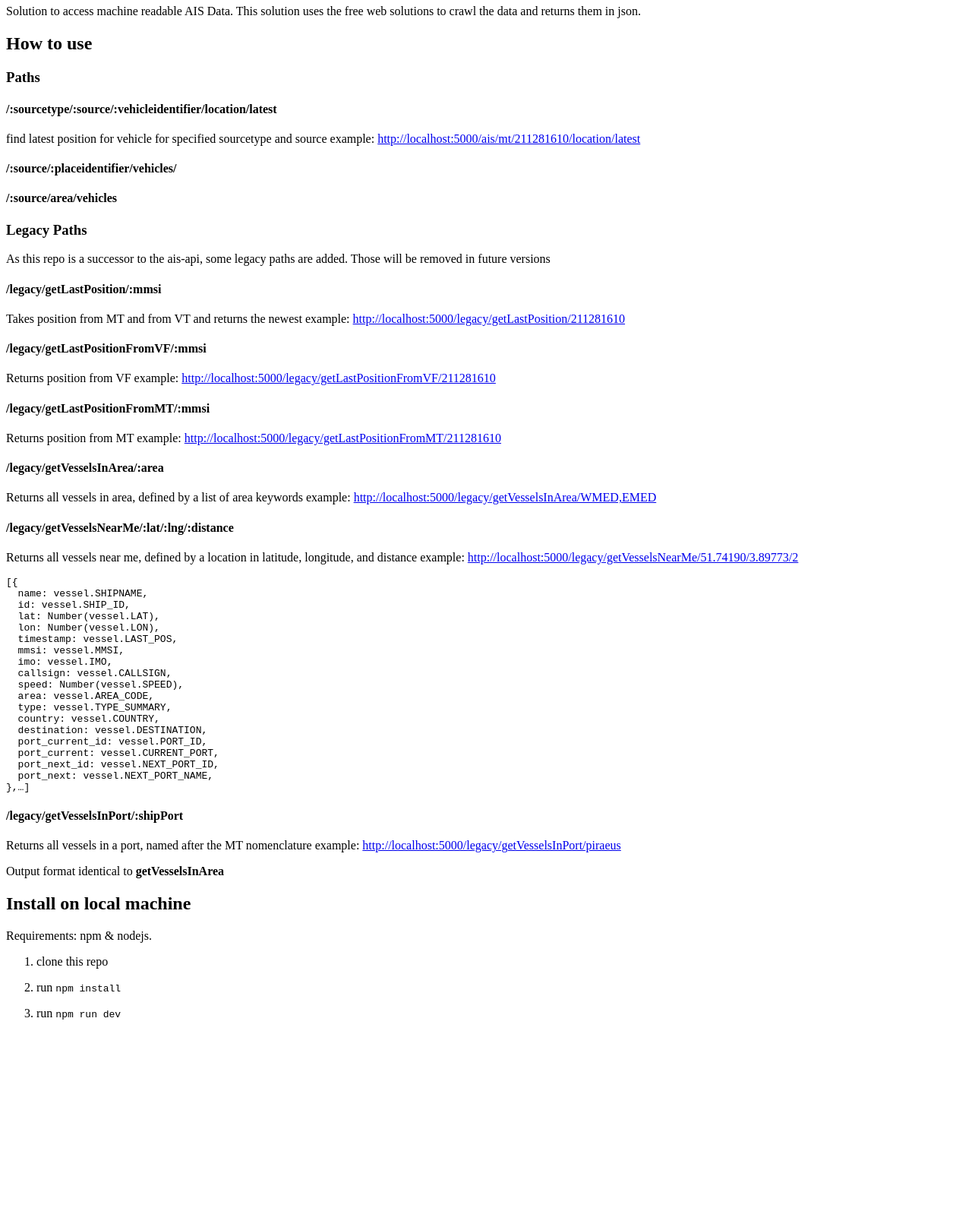
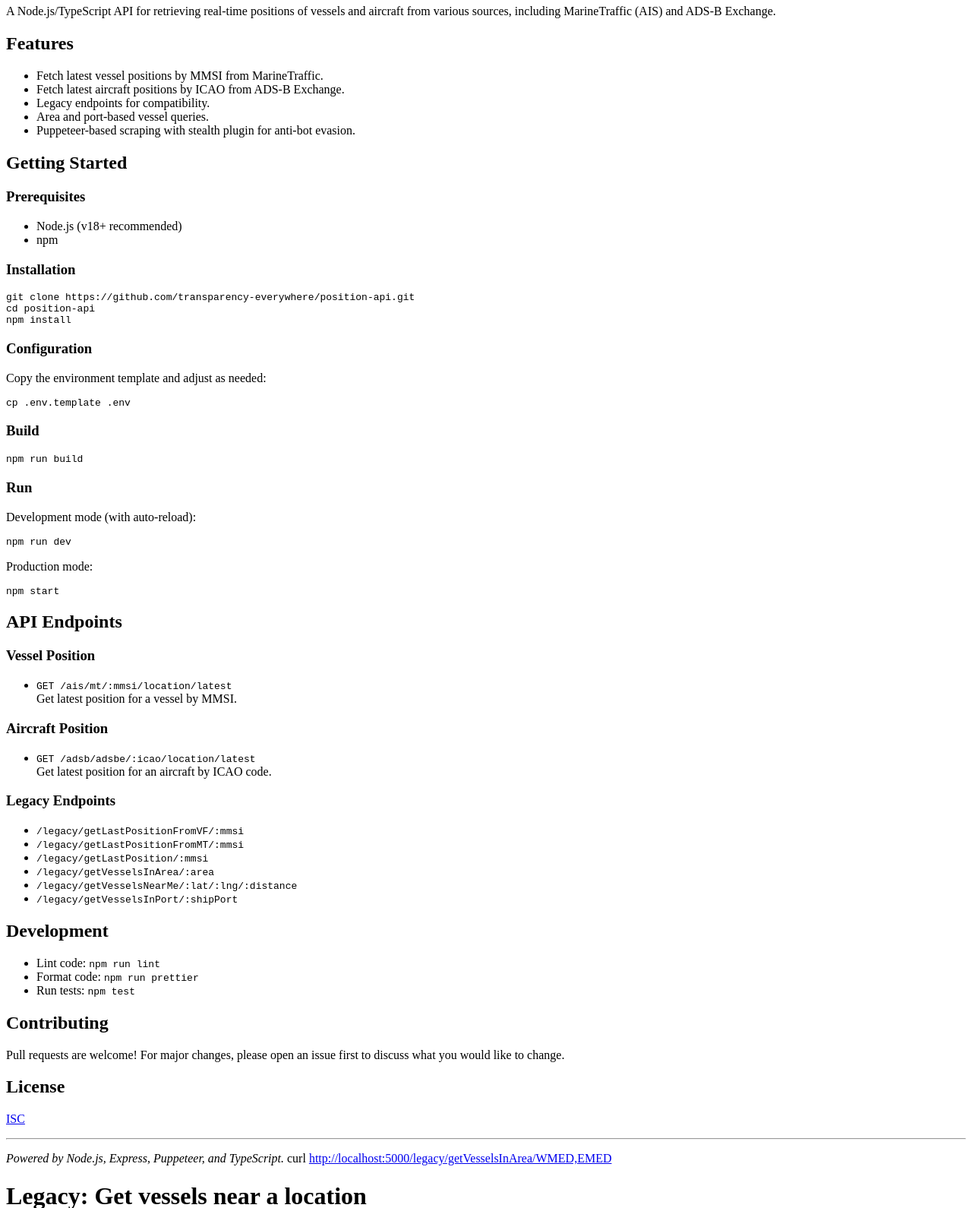
Before and after one commit to transparency-everywhere/position-api, a website: page src/static/index.html in a window 1280 px wide. Shown: the part 60-1650 px from the top of the page at 76% size. Before the commit the page ends 1419 px from the top, so only its background shows below. Drawn offline with Linux system fonts and the light colour scheme.

Commit message:
docs: update README and index.html for improved clarity and structure

````diff
--- a/src/static/index.html
+++ b/src/static/index.html
@@ -1,60 +1,140 @@
-<h1 id="locationsource">locationsource</h1>
-<p>Solution to access machine readable AIS Data. This solution uses the free web solutions to crawl the data and returns them in json.</p>
-<h2 id="how-to-use">How to use</h2>
-<h3 id="paths">Paths</h3>
-<h4 id="-sourcetype-source-vehicleidentifier-location-latest">/:sourcetype/:source/:vehicleidentifier/location/latest</h4>
-<p>find latest position for vehicle for specified sourcetype and source
-example: <a href="http://localhost:5000/ais/mt/211281610/location/latest">http://localhost:5000/ais/mt/211281610/location/latest</a></p>
-<h4 id="-source-placeidentifier-vehicles-">/:source/:placeidentifier/vehicles/</h4>
-<h4 id="-source-area-vehicles">/:source/area/vehicles</h4>
-<h3 id="legacy-paths">Legacy Paths</h3>
-<p>As this repo is a successor to the ais-api, some legacy paths are added. Those will be removed in future versions</p>
-<h4 id="-legacy-getlastposition-mmsi">/legacy/getLastPosition/:mmsi</h4>
-<p>Takes position from MT and from VT and returns the newest
-example: <a href="http://localhost:5000/legacy/getLastPosition/211281610">http://localhost:5000/legacy/getLastPosition/211281610</a></p>
-<h4 id="-legacy-getlastpositionfromvf-mmsi">/legacy/getLastPositionFromVF/:mmsi</h4>
-<p>Returns position from VF
-example: <a href="http://localhost:5000/legacy/getLastPositionFromVF/211281610">http://localhost:5000/legacy/getLastPositionFromVF/211281610</a></p>
-<h4 id="-legacy-getlastpositionfrommt-mmsi">/legacy/getLastPositionFromMT/:mmsi</h4>
-<p>Returns position from MT
-example: <a href="http://localhost:5000/legacy/getLastPositionFromMT/211281610">http://localhost:5000/legacy/getLastPositionFromMT/211281610</a></p>
-<h4 id="-legacy-getvesselsinarea-area">/legacy/getVesselsInArea/:area</h4>
-<p>Returns all vessels in area, defined by a list of area keywords
-example: <a href="http://localhost:5000/legacy/getVesselsInArea/WMED,EMED">http://localhost:5000/legacy/getVesselsInArea/WMED,EMED</a></p>
-<h4 id="-legacy-getvesselsnearme-lat-lng-distance">/legacy/getVesselsNearMe/:lat/:lng/:distance</h4>
-<p>Returns all vessels near me, defined by a location in latitude, longitude, and distance
-example: <a href="http://localhost:5000/legacy/getVesselsNearMe/51.74190/3.89773/2">http://localhost:5000/legacy/getVesselsNearMe/51.74190/3.89773/2</a></p>
-<pre><code class="lang-Javascript">[{
-  name: vessel<span class="hljs-selector-class">.SHIPNAME</span>,
-  id: vessel<span class="hljs-selector-class">.SHIP_ID</span>,
-  lat: Number(vessel.LAT),
-  lon: Number(vessel.LON),
-  timestamp: vessel<span class="hljs-selector-class">.LAST_POS</span>,
-  mmsi: vessel<span class="hljs-selector-class">.MMSI</span>,
-  imo: vessel<span class="hljs-selector-class">.IMO</span>,
-  callsign: vessel<span class="hljs-selector-class">.CALLSIGN</span>,
-  speed: Number(vessel.SPEED),
-  area: vessel<span class="hljs-selector-class">.AREA_CODE</span>,
-  type: vessel<span class="hljs-selector-class">.TYPE_SUMMARY</span>,
-  country: vessel<span class="hljs-selector-class">.COUNTRY</span>,
-  destination: vessel<span class="hljs-selector-class">.DESTINATION</span>,
-  port_current_id: vessel<span class="hljs-selector-class">.PORT_ID</span>,
-  port_current: vessel<span class="hljs-selector-class">.CURRENT_PORT</span>,
-  port_next_id: vessel<span class="hljs-selector-class">.NEXT_PORT_ID</span>,
-  port_next: vessel<span class="hljs-selector-class">.NEXT_PORT_NAME</span>,
-},…]
-</code></pre>
-<h4 id="-legacy-getvesselsinport-shipport">/legacy/getVesselsInPort/:shipPort</h4>
-<p>Returns all vessels in a port, named after the MT nomenclature
-example: <a href="http://localhost:5000/legacy/getVesselsInPort/piraeus">http://localhost:5000/legacy/getVesselsInPort/piraeus</a></p>
-<p>Output format identical to <strong>getVesselsInArea</strong></p>
-<h2 id="install-on-local-machine">Install on local machine</h2>
-<p>Requirements: npm &amp; nodejs.</p>
-<ol>
-<li><p>clone this repo</p>
-</li>
-<li><p>run <code>npm install</code></p>
-</li>
-<li><p>run <code>npm run dev</code></p>
-</li>
-</ol>
+<h1 id="position-api">Position API</h1>
+<p>A Node.js/TypeScript API for retrieving real-time positions of
+vessels and aircraft from various sources, including MarineTraffic (AIS)
+and ADS-B Exchange.</p>
+<h2 id="features">Features</h2>
+<ul>
+<li>Fetch latest vessel positions by MMSI from MarineTraffic.</li>
+<li>Fetch latest aircraft positions by ICAO from ADS-B Exchange.</li>
+<li>Legacy endpoints for compatibility.</li>
+<li>Area and port-based vessel queries.</li>
+<li>Puppeteer-based scraping with stealth plugin for anti-bot
+evasion.</li>
+</ul>
+<h2 id="getting-started">Getting Started</h2>
+<h3 id="prerequisites">Prerequisites</h3>
+<ul>
+<li>Node.js (v18+ recommended)</li>
+<li>npm</li>
+</ul>
+<h3 id="installation">Installation</h3>
+<div class="sourceCode" id="cb1"><pre
+class="sourceCode bash"><code class="sourceCode bash"><span id="cb1-1"><a href="#cb1-1" aria-hidden="true" tabindex="-1"></a><span class="fu">git</span> clone https://github.com/transparency-everywhere/position-api.git</span>
+<span id="cb1-2"><a href="#cb1-2" aria-hidden="true" tabindex="-1"></a><span class="bu">cd</span> position-api</span>
+<span id="cb1-3"><a href="#cb1-3" aria-hidden="true" tabindex="-1"></a><span class="ex">npm</span> install</span></code></pre></div>
+<h3 id="configuration">Configuration</h3>
+<p>Copy the environment template and adjust as needed:</p>
+<div class="sourceCode" id="cb2"><pre
+class="sourceCode bash"><code class="sourceCode bash"><span id="cb2-1"><a href="#cb2-1" aria-hidden="true" tabindex="-1"></a><span class="fu">cp</span> .env.template .env</span></code></pre></div>
+<h3 id="build">Build</h3>
+<div class="sourceCode" id="cb3"><pre
+class="sourceCode bash"><code class="sourceCode bash"><span id="cb3-1"><a href="#cb3-1" aria-hidden="true" tabindex="-1"></a><span class="ex">npm</span> run build</span></code></pre></div>
+<h3 id="run">Run</h3>
+<p>Development mode (with auto-reload):</p>
+<div class="sourceCode" id="cb4"><pre
+class="sourceCode bash"><code class="sourceCode bash"><span id="cb4-1"><a href="#cb4-1" aria-hidden="true" tabindex="-1"></a><span class="ex">npm</span> run dev</span></code></pre></div>
+<p>Production mode:</p>
+<div class="sourceCode" id="cb5"><pre
+class="sourceCode bash"><code class="sourceCode bash"><span id="cb5-1"><a href="#cb5-1" aria-hidden="true" tabindex="-1"></a><span class="ex">npm</span> start</span></code></pre></div>
+<h2 id="api-endpoints">API Endpoints</h2>
+<h3 id="vessel-position">Vessel Position</h3>
+<ul>
+<li><code>GET /ais/mt/:mmsi/location/latest</code><br />
+Get latest position for a vessel by MMSI.</li>
+</ul>
+<h3 id="aircraft-position">Aircraft Position</h3>
+<ul>
+<li><code>GET /adsb/adsbe/:icao/location/latest</code><br />
+Get latest position for an aircraft by ICAO code.</li>
+</ul>
+<h3 id="legacy-endpoints">Legacy Endpoints</h3>
+<ul>
+<li><code>/legacy/getLastPositionFromVF/:mmsi</code></li>
+<li><code>/legacy/getLastPositionFromMT/:mmsi</code></li>
+<li><code>/legacy/getLastPosition/:mmsi</code></li>
+<li><code>/legacy/getVesselsInArea/:area</code></li>
+<li><code>/legacy/getVesselsNearMe/:lat/:lng/:distance</code></li>
+<li><code>/legacy/getVesselsInPort/:shipPort</code></li>
+</ul>
+<h2 id="development">Development</h2>
+<ul>
+<li>Lint code: <code>npm run lint</code></li>
+<li>Format code: <code>npm run prettier</code></li>
+<li>Run tests: <code>npm test</code></li>
+</ul>
+<h2 id="contributing">Contributing</h2>
+<p>Pull requests are welcome! For major changes, please open an issue
+first to discuss what you would like to change.</p>
+<h2 id="license">License</h2>
+<p><a href="LICENSE">ISC</a></p>
+<hr />
+<p><em>Powered by Node.js, Express, Puppeteer, and TypeScript.</em> curl
+<a href="http://localhost:5000/legacy/getVesselsInArea/WMED,EMED"
+class="uri">http://localhost:5000/legacy/getVesselsInArea/WMED,EMED</a></p>
+<h1 id="legacy-get-vessels-near-a-location">Legacy: Get vessels near a
+location</h1>
+<p>curl <a
+href="http://localhost:5000/legacy/getVesselsNearMe/37.7749/-122.4194/10"
+class="uri">http://localhost:5000/legacy/getVesselsNearMe/37.7749/-122.4194/10</a></p>
+<h1 id="legacy-get-vessels-in-port">Legacy: Get vessels in port</h1>
+<p>curl <a href="http://localhost:5000/legacy/getVesselsInPort/Hamburg"
+class="uri">http://localhost:5000/legacy/getVesselsInPort/Hamburg</a></p>
+<pre><code>
+---
+
+## Notes
+
+- All endpoints return JSON.
+- Replace `localhost:5000` with your server&#39;s address and port if different.
+- Pull requests and issues are welcome!
+
+---
+
+## Notes
+
+- All endpoints return JSON.
+- Replace `localhost:5000` with your server&#39;s address and port if different.
+- Pull requests and issues are welcome!
+
+---
+- **Get latest location by ICAO**</code></pre>
+<p>GET /adsb/adsbe/:icao/location/latest <code>**Example:**</code> curl
+<a href="http://localhost:5000/adsb/adsbe/abc123/location/latest"
+class="uri">http://localhost:5000/adsb/adsbe/abc123/location/latest</a>
+```</p>
+<h3 id="legacy-vessel-routes">Legacy Vessel Routes</h3>
+<ul>
+<li><p><strong>Get last position from MST (replaces VF)</strong></p>
+<pre><code>GET /legacy/getLastPositionFromVF/:mmsi</code></pre>
+<p><strong>Example:</strong></p>
+<pre><code>curl http://localhost:5000/legacy/getLastPositionFromVF/211879870</code></pre></li>
+<li><p><strong>Get last position from Marinetraffic</strong></p>
+<pre><code>GET /legacy/getLastPositionFromMT/:mmsi</code></pre>
+<p><strong>Example:</strong></p>
+<pre><code>curl http://localhost:5000/legacy/getLastPositionFromMT/211879870</code></pre></li>
+<li><p><strong>Get last position (default)</strong></p>
+<pre><code>GET /legacy/getLastPosition/:mmsi</code></pre>
+<p><strong>Example:</strong></p>
+<pre><code>curl http://localhost:5000/legacy/getLastPosition/211879870</code></pre></li>
+<li><p><strong>Get vessels in area</strong></p>
+<pre><code>GET /legacy/getVesselsInArea/:area</code></pre>
+<ul>
+<li><code>:area</code> is a comma-separated list,
+e.g. <code>WMED,EMED</code> <strong>Example:</strong></li>
+</ul>
+<pre><code>curl http://localhost:5000/legacy/getVesselsInArea/WMED,EMED</code></pre></li>
+<li><p><strong>Get vessels near me</strong></p>
+<pre><code>GET /legacy/getVesselsNearMe/:lat/:lng/:distance</code></pre>
+<p><strong>Example:</strong></p>
+<pre><code>curl http://localhost:5000/legacy/getVesselsNearMe/37.7749/-122.4194/10</code></pre></li>
+<li><p><strong>Get vessels in port</strong></p>
+<pre><code>GET /legacy/getVesselsInPort/:shipPort</code></pre>
+<p><strong>Example:</strong></p>
+<pre><code>curl http://localhost:5000/legacy/getVesselsInPort/Hamburg</code></pre></li>
+</ul>
+<h2 id="notes">Notes</h2>
+<ul>
+<li>All endpoints return JSON.</li>
+<li>Replace <code>localhost:5000</code> with your server’s address and
+port if different.</li>
+</ul>
````
Also changed, not shown: readme.md.
